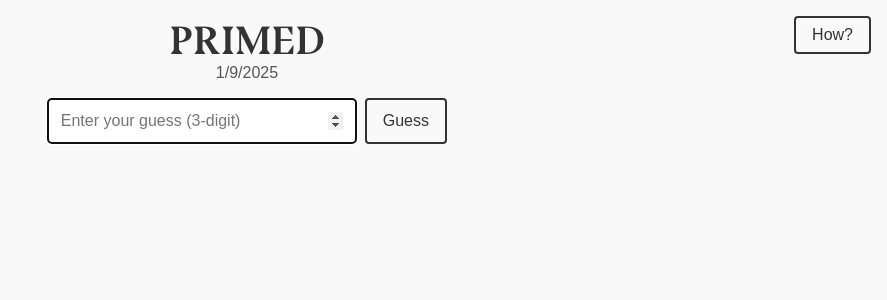
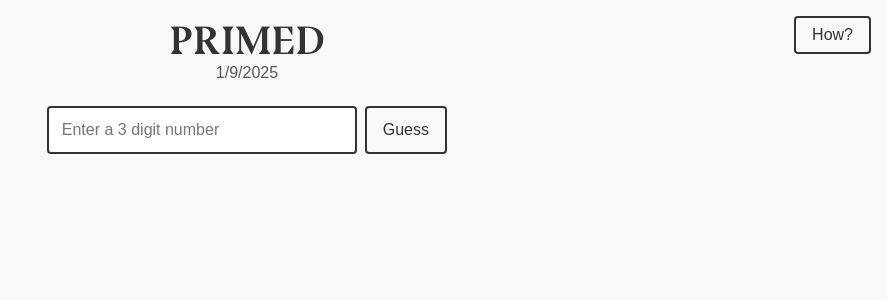
Before and after one commit to jackherizsmith/factors, a SvelteKit app: page / in a window 1280 px wide. Shown: the top 300 px of the page, without its empty margins (393-1280 px from the left). Built offline with nearby package versions, Linux system fonts and the light colour scheme.

Commit message:
save all guesses, input css

```diff
--- a/src/routes/+page.svelte
+++ b/src/routes/+page.svelte
@@ -10,7 +10,7 @@
 
 	type Result = { factor: number; isCorrect: boolean };
 	type Guess = { guess: number; results: Result[]; correctProduct: number };
-	type StoredGuesses = { allGuesses: Guess[]; todayDate: string };
+	type StoredGuesses = { allGuesses: Guess[]; todayDate: string; isSuccess: boolean };
 
 	let secretNumber: number;
 	let primeFactors: number[] = [];
@@ -79,6 +79,8 @@
 			const guesses: StoredGuesses = JSON.parse(localGuesses);
 			if (todayDate === guesses.todayDate) {
 				allGuesses = guesses.allGuesses;
+			}
+			if (guesses.isSuccess) {
 				isSuccess = true;
 			}
 		}
@@ -107,7 +109,7 @@
 
 		if (isNaN(parsedGuess) || parsedGuess < 100 || parsedGuess > 999) {
 			errorMessage = 'Please enter a valid 3-digit number!';
-			document.querySelector<HTMLInputElement>('.guess-input')?.focus();
+			document.querySelector<HTMLInputElement>('input')?.focus();
 			return;
 		}
 
@@ -140,11 +142,12 @@
 
 		if (isExactMatch) {
 			isSuccess = true;
-			const storedGuesses: StoredGuesses = { allGuesses, todayDate };
-			localStorage.setItem('guesses', JSON.stringify(storedGuesses));
 		} else {
-			document.querySelector<HTMLInputElement>('.guess-input')?.focus();
+			document.querySelector<HTMLInputElement>('input')?.focus();
 		}
+
+		const storedGuesses: StoredGuesses = { allGuesses, todayDate, isSuccess };
+		localStorage.setItem('guesses', JSON.stringify(storedGuesses));
 
 		userGuess = '';
 	}
@@ -170,9 +173,7 @@
 	<div class="header-wrapper">
 		<header>
 			<h1>PRIMED</h1>
-			<p>
-				{todayDate}
-			</p>
+			<p>{todayDate}</p>
 		</header>
 		<dialog>
 			<h2>How to play</h2>
@@ -199,18 +200,14 @@
 		<input
 			type="number"
 			bind:value={userGuess}
-			placeholder={isSuccess
-				? `Solved in ${allGuesses.length} guesses!`
-				: 'Enter your guess (3-digit)'}
+			placeholder={isSuccess ? `Solved in ${allGuesses.length} guesses!` : 'Enter a 3 digit number'}
 			required
-			class="guess-input"
-			autofocus
 			disabled={!isReady || isSuccess}
 		/>
 		<button type="submit" disabled={!isReady || isSuccess}>Guess</button>
 	</form>
 
-	<h2 hidden>Your Guesses</h2>
+	<h2 hidden>Your guesses</h2>
 	<div class="guesses">
 		{#each allGuesses as { guess, results, correctProduct }, index}
 			<div class="guess-card" transition:slide>
@@ -231,7 +228,9 @@
 					{/each}
 				</div>
 				{#if isSuccess && index === 0}
-					<button on:click={copyResultsToClipboard}>{isCopied ? 'Copied!' : 'Share'}</button>
+					<button on:click={copyResultsToClipboard} autofocus
+						>{isCopied ? 'Copied!' : 'Share'}</button
+					>
 				{:else}
 					<div class="result product">
 						{correctProduct}
@@ -299,19 +298,19 @@
 	}
 
 	button:hover {
-		filter: brightness(0.9);
+		filter: brightness(0.95);
 	}
 
 	button:disabled {
 		cursor: default;
-		filter: opacity(0.5);
+		filter: opacity(0.7);
 	}
 
 	.header-wrapper {
 		align-items: start;
 		display: flex;
 		justify-content: space-between;
-		margin-bottom: 0.5rem;
+		margin-bottom: 1rem;
 		max-width: 400px;
 		width: 100%;
 	}
@@ -364,12 +363,32 @@
 		height: 100%;
 	}
 
-	.guess-input {
+	input {
 		padding: 0.8rem;
 		border: 1px solid #ccc;
 		border-radius: 4px;
 		font-size: 1rem;
 		flex: 1;
+		color: var(--font-color);
+		border: 2px solid var(--font-color);
+	}
+
+	*:focus {
+		border-color: var(--win-color);
+		outline: none;
+	}
+
+	input:disabled {
+		cursor: default;
+		filter: opacity(0.7);
+	}
+
+	input:focus::placeholder {
+		color: transparent;
+	}
+
+	input:disabled::placeholder {
+		color: var(--font-color);
 	}
 
 	.error-message {
@@ -463,7 +482,7 @@
 		.header-wrapper {
 			display: initial;
 			text-align: center;
-			margin-bottom: 1rem;
+			margin-bottom: 1.5rem;
 		}
 
 		header h1 {
```
